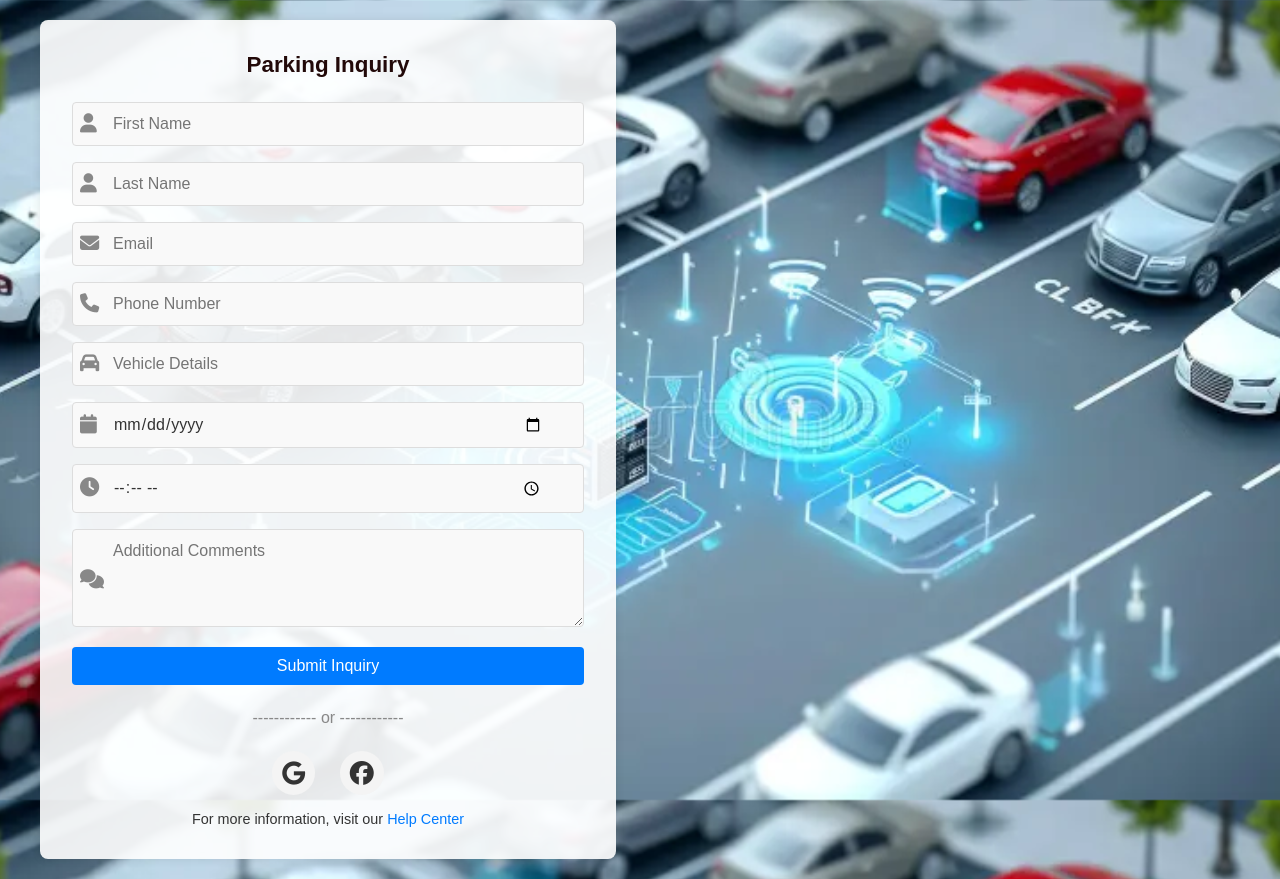
After one commit to Dilshan118/IWT_Final_Project, a PHP site: page / in a window 1280 px wide. The commit adds this page. Run offline with PHP 8.4, Linux system fonts and the light colour scheme; some libraries are stand-ins or nearby versions.

Commit message:
make some changes

```diff
--- /dev/null
+++ b/inquary page/JS_script.js
@@ -0,0 +1,82 @@
+// Ensure the DOM is fully loaded before executing
+document.addEventListener("DOMContentLoaded", function () {
+  // Initially hide the preview section
+  document.getElementById('preview').style.display = 'none';
+
+  // Handle form submission and show preview
+  document.getElementById("inquiry-form").addEventListener("submit", function (event) {
+    event.preventDefault(); // Prevent form submission for preview
+
+    // Get the values from the form fields
+    const firstName = document.getElementById('first-name').value;
+    const lastName = document.getElementById('last-name').value;
+    const email = document.getElementById('email').value;
+    const phone = document.getElementById('phone').value;
+    const vehicle = document.getElementById('vehicle').value;
+    const date = document.getElementById('date').value;
+    const time = document.getElementById('time').value;
+    const comments = document.getElementById('comments').value;
+
+    // Update the preview section with the form data
+    document.getElementById('preview-first-name').value = firstName;
+    document.getElementById('preview-last-name').value = lastName;
+    document.getElementById('preview-email').value = email;
+    document.getElementById('preview-phone').value = phone;
+    document.getElementById('preview-vehicle').value = vehicle;
+    document.getElementById('preview-date').value = date;
+    document.getElementById('preview-time').value = time;
+    document.getElementById('preview-comments').value = comments;
+
+    // Show the preview section
+    document.getElementById('preview').style.display = 'block';
+
+    // Hide the finalize message in case it was previously shown
+    document.getElementById('finalize-message').style.display = 'none';
+  });
+});
+
+// Edit form values
+function editForm() {
+  // Get the values from the preview fields and set them back to the form fields
+  document.getElementById('first-name').value = document.getElementById('preview-first-name').value;
+  document.getElementById('last-name').value = document.getElementById('preview-last-name').value;
+  document.getElementById('email').value = document.getElementById('preview-email').value;
+  document.getElementById('phone').value = document.getElementById('preview-phone').value;
+  document.getElementById('vehicle').value = document.getElementById('preview-vehicle').value;
+  document.getElementById('date').value = document.getElementById('preview-date').value;
+  document.getElementById('time').value = document.getElementById('preview-time').value;
+  document.getElementById('comments').value = document.getElementById('preview-comments').value;
+
+  // Hide the preview section after editing
+  document.getElementById('preview').style.display = 'none';
+}
+
+// Delete the form values
+function deleteForm() {
+  // Clear the form fields
+  document.getElementById('inquiry-form').reset();
+
+  // Clear the preview section
+  document.getElementById('preview-details').querySelectorAll('input').forEach(input => input.value = '');
+
+  // Hide the preview section after deleting
+  document.getElementById('preview').style.display = 'none';
+
+  // Hide the finalize message if it was shown
+  document.getElementById('finalize-message').style.display = 'none';
+}
+
+// Finalize the inquiry
+function finalizeInquiry() {
+  // Disable all form fields to lock the data
+  const formFields = document.getElementById('inquiry-form').querySelectorAll('input, textarea');
+  formFields.forEach(field => field.disabled = true);
+
+  // Show a finalization message
+  document.getElementById('finalize-message').style.display = 'block';
+
+  // Hide the edit and delete buttons after finalizing
+  document.querySelector('.edit-btn').style.display = 'none';
+  document.querySelector('.delete-btn').style.display = 'none';
+  document.querySelector('.finalize-btn').style.display = 'none';
+}
--- /dev/null
+++ b/inquary page/index.html
@@ -0,0 +1,98 @@
+<!DOCTYPE html>
+<html>
+  <head>
+    <title>Parking Inquiry Form</title>
+    <link rel="stylesheet" href="https://cdnjs.cloudflare.com/ajax/libs/font-awesome/6.6.0/css/all.min.css">
+    <link rel="stylesheet" href="styles.css">
+    <script src="JS_script.js"></script>
+  </head>
+
+  <body>
+    <div class="main-content">
+    <div class="container" id="inquiry">
+      <h1 class="form-title">Parking Inquiry</h1>
+
+      <form id="inquiry-form" onsubmit="handleSubmit(event)">
+        <div class="input-group">
+          <i class="fas fa-user"></i>
+          <input type="text" name="first-name" id="first-name" placeholder="First Name" required>
+        </div>
+
+        <div class="input-group">
+          <i class="fas fa-user"></i>
+          <input type="text" name="last-name" id="last-name" placeholder="Last Name" required>
+        </div>
+
+        <div class="input-group">
+          <i class="fas fa-envelope"></i>
+          <input type="email" name="email" id="email" placeholder="Email" required>
+        </div>
+
+        <div class="input-group">
+          <i class="fas fa-phone"></i>
+          <input type="tel" name="phone" id="phone" placeholder="Phone Number" required>
+        </div>
+
+        <div class="input-group">
+          <i class="fas fa-car"></i>
+          <input type="text" name="vehicle" id="vehicle" placeholder="Vehicle Details" required>
+        </div>
+
+        <div class="input-group">
+          <i class="fas fa-calendar"></i>
+          <input type="date" name="date" id="date" required>
+        </div>
+
+        <div class="input-group">
+          <i class="fas fa-clock"></i>
+          <input type="time" name="time" id="time" required>
+        </div>
+
+        <div class="input-group">
+          <i class="fas fa-comments"></i>
+          <textarea name="comments" id="comments" rows="4" placeholder="Additional Comments"></textarea>
+        </div>
+
+        <input type="submit" class="btn" id="submit" value="Submit Inquiry" name="inquiry">
+      </form>
+
+      <p class="or">------------ or ------------</p>
+
+      <div class="icon">
+        <i class="fab fa-google"></i>
+        <i class="fab fa-facebook"></i>
+      </div>
+
+      <p class="links">For more information, visit our <a href="#">Help Center</a></p>
+    </div>
+
+    <!-- Preview Section -->
+    <div class="container" id="preview">
+      <h2>Inquiry Preview</h2>
+
+      <!-- Updated Preview Details -->
+      <div id="preview-details">
+        <p>First Name: <input type="text" id="preview-first-name" readonly></p>
+        <p>Last Name: <input type="text" id="preview-last-name" readonly></p>
+        <p>Email: <input type="text" id="preview-email" readonly></p>
+        <p>Phone: <input type="text" id="preview-phone" readonly></p>
+        <p>Vehicle: <input type="text" id="preview-vehicle" readonly></p>
+        <p>Date: <input type="text" id="preview-date" readonly></p>
+        <p>Time: <input type="text" id="preview-time" readonly></p>
+        <p>Comments: <input type="text" id="preview-comments" readonly></p>
+      </div>
+
+      <div class="actions">
+        <button class="btn edit-btn" onclick="editForm()">Edit</button>
+        <button class="btn delete-btn" onclick="deleteForm()">Delete</button>
+        <button class="btn finalize-btn" onclick="finalizeInquiry()">Finalize Inquiry</button>
+      </div>
+
+      <!-- Finalization Message -->
+      <div id="finalize-message" style="display:none; margin-top: 10px;">
+        <p style="font-weight: bold;">Your inquiry has been finalized and saved!</p>
+      </div>
+    </div>
+  </div>
+  </body>
+</html>
--- a/inquiry page/style.css
+++ b/inquary page/styles.css
@@ -4,17 +4,33 @@
   box-sizing: border-box;
   font-family: "Poppins", sans-serif;
 }
-
 body {
-  background: #f4f4f4;
+  background-image: url('Images/image4.webp'); /* Relative path to your local image */
+  background-size: cover; /* Ensures the image covers the entire background */
+  background-position: center; /* Centers the background image */
+  background-repeat: no-repeat; /* Prevents the image from repeating */
+  background-attachment: fixed; /* Keeps the background fixed when scrolling */
   color: #333;
+  display: flex;
+  justify-content: center;
+  align-items: flex-start;
+  min-height: 100vh;
+  padding: 20px;
 }
 
+
+/* Flex container to align the form and preview side by side */
+.main-content {
+  display: flex;
+  justify-content: space-between;
+  width: 100%;
+  max-width: 1200px;
+}
+
+/* Style for the form and the preview container */
 .container {
-  background: #fff;
-  width: 90%;
-  max-width: 500px;
-  margin: 50px;
+  background: rgba(255, 255, 255, 0.9);
+  width: 48%; /* Make each container take 48% of the available width */
   padding: 2rem;
   border-radius: 8px;
   box-shadow: 0 0 10px rgba(0, 0, 0, 0.1);
@@ -25,7 +41,7 @@ body {
   font-weight: 600;
   text-align: center;
   margin-bottom: 1.5rem;
-  color:rgb(34, 9, 9);
+  color: rgb(34, 9, 9);
 }
 
 .input-group {
@@ -63,7 +79,7 @@ textarea:focus {
 label {
   position: absolute;
   left: 2.5rem;
-  top:rem;
+  top: 0;
   color: #888;
   transition: 0.3s ease;
   font-size: 0.9rem;
@@ -125,6 +141,7 @@ label {
 .links a:hover {
   text-decoration: underline;
 }
+
 .actions {
   display: flex;
   justify-content: space-between;
@@ -159,3 +176,19 @@ label {
 .actions .btn:hover {
   opacity: 0.9; /* Slightly reduces button opacity on hover */
 }
+
+/* Ensure preview content has the same styling as the form */
+#preview-details input {
+  background: #f9f9f9;
+  padding: 0.75rem;
+  width: 100%;
+  border: none;
+  border-bottom: 1px solid #ddd;
+  margin-bottom: 1rem;
+}
+
+#preview-details p {
+  margin-bottom: 0.75rem;
+  color: #333;
+  font-size: 1rem;
+}
```
Also changed, not shown: inquiry page/index.html (deleted, +0 -177 lines), Login & sign up/index_rej.html (renamed from Login & sign up/index.html), Login & sign up/login.html (renamed from Login & sign up/signin.html), inquary page/Images/image1.avif (added), inquary page/Images/image2.avif (added), inquary page/Images/image3.avif (added), inquary page/Images/image4.webp (added), 3 other files.
